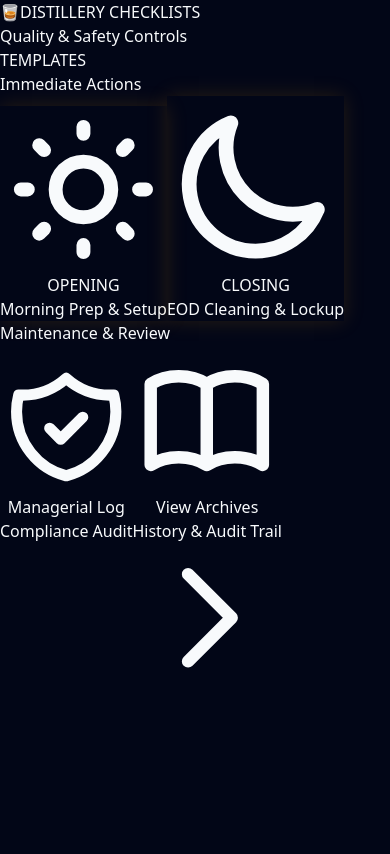
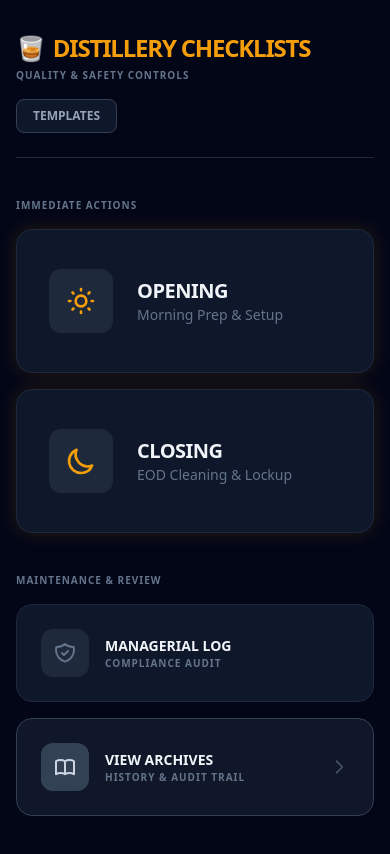
Before and after one commit to sforhire/Distillery-Checklists, a Next.js app: page / in a window 390 px wide. Shown: the top 854 px of the page. Built offline with nearby package versions, Linux system fonts and the light colour scheme.

Commit message:
feat: Initialize Tailwind CSS and refactor UI elements
Integrates Tailwind CSS for styling and makes several UI adjustments for improved responsiveness and visual appeal. This includes updating the header layout, ensuring icons are properly displayed, and adjusting button spacing and sizing.

```diff
--- a/App.tsx
+++ b/App.tsx
@@ -35,14 +35,14 @@ export default function App() {
 
   return (
     <div className="max-w-4xl mx-auto px-4 py-8 pb-24 min-h-screen">
-      <header className="mb-10 flex justify-between items-center border-b border-slate-800 pb-6">
+      <header className="mb-10 flex flex-wrap gap-4 justify-between items-center border-b border-slate-800 pb-6">
         <div>
           <h1
-            className="text-3xl font-black tracking-tighter text-amber-500 cursor-pointer flex items-center"
+            className="text-2xl md:text-3xl font-black tracking-tighter text-amber-500 cursor-pointer flex items-center"
             onClick={() => handleNavigate('home')}
           >
-            <span className="mr-2">🥃</span>
-            DISTILLERY CHECKLISTS
+            <span className="mr-2 inline-block">🥃</span>
+            <span className="inline-block">DISTILLERY CHECKLISTS</span>
           </h1>
           <p className="text-slate-500 text-[10px] uppercase tracking-widest font-black mt-1">Quality & Safety Controls</p>
         </div>
@@ -85,7 +85,7 @@ export default function App() {
         )}
       </main>
 
-      {/* Mobile Navigation - Only visible when NOT on home screen */}
+      {/* Mobile Navigation */}
       {currentView !== 'home' && (
         <nav className="fixed bottom-0 left-0 right-0 bg-slate-950 border-t border-slate-800 p-4 flex justify-around items-center shadow-2xl md:hidden z-50">
           <button
@@ -109,8 +109,8 @@ export default function App() {
 }
 
 const HomeIcon = ({ className }: { className?: string }) => (
-  <svg className={className} fill="none" viewBox="0 0 24 24" stroke="currentColor"><path strokeLinecap="round" strokeLinejoin="round" strokeWidth={2} d="M3 12l2-2m0 0l7-7 7 7M5 10v10a1 1 0 001 1h3m10-11l2 2m-2-2v10a1 1 0 01-1 1h-3m-6 0a1 1 0 001-1v-4a1 1 0 011-1h2a1 1 0 011 1v4a1 1 0 001 1m-6 0h6" /></svg>
+  <svg width="24" height="24" className={className} fill="none" viewBox="0 0 24 24" stroke="currentColor"><path strokeLinecap="round" strokeLinejoin="round" strokeWidth={2} d="M3 12l2-2m0 0l7-7 7 7M5 10v10a1 1 0 001 1h3m10-11l2 2m-2-2v10a1 1 0 01-1 1h-3m-6 0a1 1 0 001-1v-4a1 1 0 011-1h2a1 1 0 011 1v4a1 1 0 001 1m-6 0h6" /></svg>
 );
 const ListIcon = ({ className }: { className?: string }) => (
-  <svg className={className} fill="none" viewBox="0 0 24 24" stroke="currentColor"><path strokeLinecap="round" strokeLinejoin="round" strokeWidth={2} d="M9 5H7a2 2 0 00-2 2v12a2 2 0 002 2h10a2 2 0 002-2V7a2 2 0 00-2-2h-2M9 5a2 2 0 002 2h2a2 2 0 002-2M9 5a2 2 0 012-2h2a2 2 0 012 2m-3 7h3m-3 4h3m-6-4h.01M9 16h.01" /></svg>
+  <svg width="24" height="24" className={className} fill="none" viewBox="0 0 24 24" stroke="currentColor"><path strokeLinecap="round" strokeLinejoin="round" strokeWidth={2} d="M9 5H7a2 2 0 00-2 2v12a2 2 0 002 2h10a2 2 0 002-2V7a2 2 0 00-2-2h-2M9 5a2 2 0 002 2h2a2 2 0 002-2M9 5a2 2 0 012-2h2a2 2 0 012 2m-3 7h3m-3 4h3m-6-4h.01M9 16h.01" /></svg>
 );
--- a/components/Home.tsx
+++ b/components/Home.tsx
@@ -18,7 +18,7 @@ const Home: React.FC<HomeProps> = ({ onNavigate, onStartEntry }) => {
             onClick={() => onStartEntry(ChecklistType.OPENING)}
             className="group relative bg-slate-900 border border-slate-800 hover:border-amber-600 p-8 rounded-2xl transition-all text-left flex items-center space-x-6 h-36 amber-glow"
           >
-            <div className="bg-slate-800 group-hover:bg-amber-600 transition-colors rounded-xl p-4">
+            <div className="bg-slate-800 group-hover:bg-amber-600 transition-colors rounded-xl p-4 flex-shrink-0">
               <SunIcon className="w-8 h-8 text-amber-500 group-hover:text-slate-950" />
             </div>
             <div className="flex-1">
@@ -31,7 +31,7 @@ const Home: React.FC<HomeProps> = ({ onNavigate, onStartEntry }) => {
             onClick={() => onStartEntry(ChecklistType.CLOSING)}
             className="group relative bg-slate-900 border border-slate-800 hover:border-amber-600 p-8 rounded-2xl transition-all text-left flex items-center space-x-6 h-36 amber-glow"
           >
-            <div className="bg-slate-800 group-hover:bg-amber-600 transition-colors rounded-xl p-4">
+            <div className="bg-slate-800 group-hover:bg-amber-600 transition-colors rounded-xl p-4 flex-shrink-0">
               <MoonIcon className="w-8 h-8 text-amber-500 group-hover:text-slate-950" />
             </div>
             <div className="flex-1">
@@ -49,7 +49,7 @@ const Home: React.FC<HomeProps> = ({ onNavigate, onStartEntry }) => {
             onClick={() => onStartEntry(ChecklistType.MANAGERIAL)}
             className="group bg-slate-900 border border-slate-800 hover:border-slate-600 p-6 rounded-2xl transition-all text-left flex items-center space-x-4"
           >
-            <div className="bg-slate-800 group-hover:bg-slate-700 transition-colors rounded-xl p-3">
+            <div className="bg-slate-800 group-hover:bg-slate-700 transition-colors rounded-xl p-3 flex-shrink-0">
               <ShieldIcon className="w-6 h-6 text-slate-500" />
             </div>
             <div className="flex-1">
@@ -62,14 +62,14 @@ const Home: React.FC<HomeProps> = ({ onNavigate, onStartEntry }) => {
             onClick={() => onNavigate('log')}
             className="group bg-slate-800/50 border border-slate-700 hover:bg-slate-800 p-6 rounded-2xl transition-all text-left flex items-center space-x-4"
           >
-            <div className="bg-slate-700 rounded-xl p-3">
+            <div className="bg-slate-700 rounded-xl p-3 flex-shrink-0">
               <BookIcon className="w-6 h-6 text-slate-300" />
             </div>
             <div className="flex-1">
               <h4 className="font-bold text-slate-100 text-sm uppercase">View Archives</h4>
               <p className="text-slate-500 text-[10px] font-black uppercase tracking-widest">History & Audit Trail</p>
             </div>
-            <ChevronRightIcon className="w-5 h-5 text-slate-600 group-hover:text-amber-500" />
+            <ChevronRightIcon className="w-5 h-5 text-slate-600 group-hover:text-amber-500 flex-shrink-0" />
           </button>
         </div>
       </section>
@@ -78,19 +78,19 @@ const Home: React.FC<HomeProps> = ({ onNavigate, onStartEntry }) => {
 };
 
 const SunIcon = ({ className }: { className?: string }) => (
-  <svg className={className} fill="none" viewBox="0 0 24 24" stroke="currentColor"><path strokeLinecap="round" strokeLinejoin="round" strokeWidth={2} d="M12 3v1m0 16v1m9-9h-1M4 12H3m15.364-6.364l-.707.707M6.343 17.657l-.707.707m12.728 0l-.707-.707M6.343 6.343l-.707-.707M12 8a4 4 0 100 8 4 4 0 000-8z" /></svg>
+  <svg width="32" height="32" className={className} fill="none" viewBox="0 0 24 24" stroke="currentColor"><path strokeLinecap="round" strokeLinejoin="round" strokeWidth={2} d="M12 3v1m0 16v1m9-9h-1M4 12H3m15.364-6.364l-.707.707M6.343 17.657l-.707.707m12.728 0l-.707-.707M6.343 6.343l-.707-.707M12 8a4 4 0 100 8 4 4 0 000-8z" /></svg>
 );
 const MoonIcon = ({ className }: { className?: string }) => (
-  <svg className={className} fill="none" viewBox="0 0 24 24" stroke="currentColor"><path strokeLinecap="round" strokeLinejoin="round" strokeWidth={2} d="M20.354 15.354A9 9 0 018.646 3.646 9.003 9.003 0 0012 21a9.003 9.003 0 008.354-5.646z" /></svg>
+  <svg width="32" height="32" className={className} fill="none" viewBox="0 0 24 24" stroke="currentColor"><path strokeLinecap="round" strokeLinejoin="round" strokeWidth={2} d="M20.354 15.354A9 9 0 018.646 3.646 9.003 9.003 0 0012 21a9.003 9.003 0 008.354-5.646z" /></svg>
 );
 const ShieldIcon = ({ className }: { className?: string }) => (
-  <svg className={className} fill="none" viewBox="0 0 24 24" stroke="currentColor"><path strokeLinecap="round" strokeLinejoin="round" strokeWidth={2} d="M9 12l2 2 4-4m5.618-4.016A11.955 11.955 0 0112 2.944a11.955 11.955 0 01-8.618 3.04A12.02 12.02 0 003 9c0 5.591 3.824 10.29 9 11.622 5.176-1.332 9-6.03 9-11.622 0-1.042-.133-2.052-.382-3.016z" /></svg>
+  <svg width="24" height="24" className={className} fill="none" viewBox="0 0 24 24" stroke="currentColor"><path strokeLinecap="round" strokeLinejoin="round" strokeWidth={2} d="M9 12l2 2 4-4m5.618-4.016A11.955 11.955 0 0112 2.944a11.955 11.955 0 01-8.618 3.04A12.02 12.02 0 003 9c0 5.591 3.824 10.29 9 11.622 5.176-1.332 9-6.03 9-11.622 0-1.042-.133-2.052-.382-3.016z" /></svg>
 );
 const BookIcon = ({ className }: { className?: string }) => (
-  <svg className={className} fill="none" viewBox="0 0 24 24" stroke="currentColor"><path strokeLinecap="round" strokeLinejoin="round" strokeWidth={2} d="M12 6.253v13m0-13C10.832 5.477 9.246 5 7.5 5S4.168 5.477 3 6.253v13C4.168 18.477 5.754 18 7.5 18s3.332.477 4.5 1.253m0-13C13.168 5.477 14.754 5 16.5 5c1.747 0 3.332.477 4.5 1.253v13C19.832 18.477 18.247 18 16.5 18c-1.746 0-3.332.477-4.5 1.253" /></svg>
+  <svg width="24" height="24" className={className} fill="none" viewBox="0 0 24 24" stroke="currentColor"><path strokeLinecap="round" strokeLinejoin="round" strokeWidth={2} d="M12 6.253v13m0-13C10.832 5.477 9.246 5 7.5 5S4.168 5.477 3 6.253v13C4.168 18.477 5.754 18 7.5 18s3.332.477 4.5 1.253m0-13C13.168 5.477 14.754 5 16.5 5c1.747 0 3.332.477 4.5 1.253v13C19.832 18.477 18.247 18 16.5 18c-1.746 0-3.332.477-4.5 1.253" /></svg>
 );
 const ChevronRightIcon = ({ className }: { className?: string }) => (
-  <svg className={className} fill="none" viewBox="0 0 24 24" stroke="currentColor"><path strokeLinecap="round" strokeLinejoin="round" strokeWidth={2} d="M9 5l7 7-7 7" /></svg>
+  <svg width="20" height="20" className={className} fill="none" viewBox="0 0 24 24" stroke="currentColor"><path strokeLinecap="round" strokeLinejoin="round" strokeWidth={2} d="M9 5l7 7-7 7" /></svg>
 );
 
 export default Home;
--- a/index.html
+++ b/index.html
@@ -28,7 +28,8 @@
     "react-dom/": "https://esm.sh/react-dom@19.0.0/",
     "react/": "https://esm.sh/react@19.0.0/",
     "next/": "https://esm.sh/next@15.2.6/",
-    "next": "https://esm.sh/next@15.2.6"
+    "next": "https://esm.sh/next@15.2.6",
+    "tailwindcss": "https://esm.sh/tailwindcss@^4.1.18"
   }
 }
 </script>
--- /dev/null
+++ b/postcss.config.js
@@ -0,0 +1,7 @@
+
+module.exports = {
+  plugins: {
+    tailwindcss: {},
+    autoprefixer: {},
+  },
+};
--- /dev/null
+++ b/tailwind.config.ts
@@ -0,0 +1,31 @@
+
+import type { Config } from "tailwindcss";
+
+const config: Config = {
+  content: [
+    "./app/**/*.{js,ts,jsx,tsx,mdx}",
+    "./components/**/*.{js,ts,jsx,tsx,mdx}",
+    "./*.{js,ts,jsx,tsx,mdx}",
+  ],
+  theme: {
+    extend: {
+      colors: {
+        amber: {
+          50: '#fffbeb',
+          100: '#fef3c7',
+          200: '#fde68a',
+          300: '#fcd34d',
+          400: '#fbbf24',
+          500: '#f59e0b',
+          600: '#d97706',
+          700: '#b45309',
+          800: '#92400e',
+          900: '#78350f',
+          950: '#451a03',
+        },
+      },
+    },
+  },
+  plugins: [],
+};
+export default config;
```
